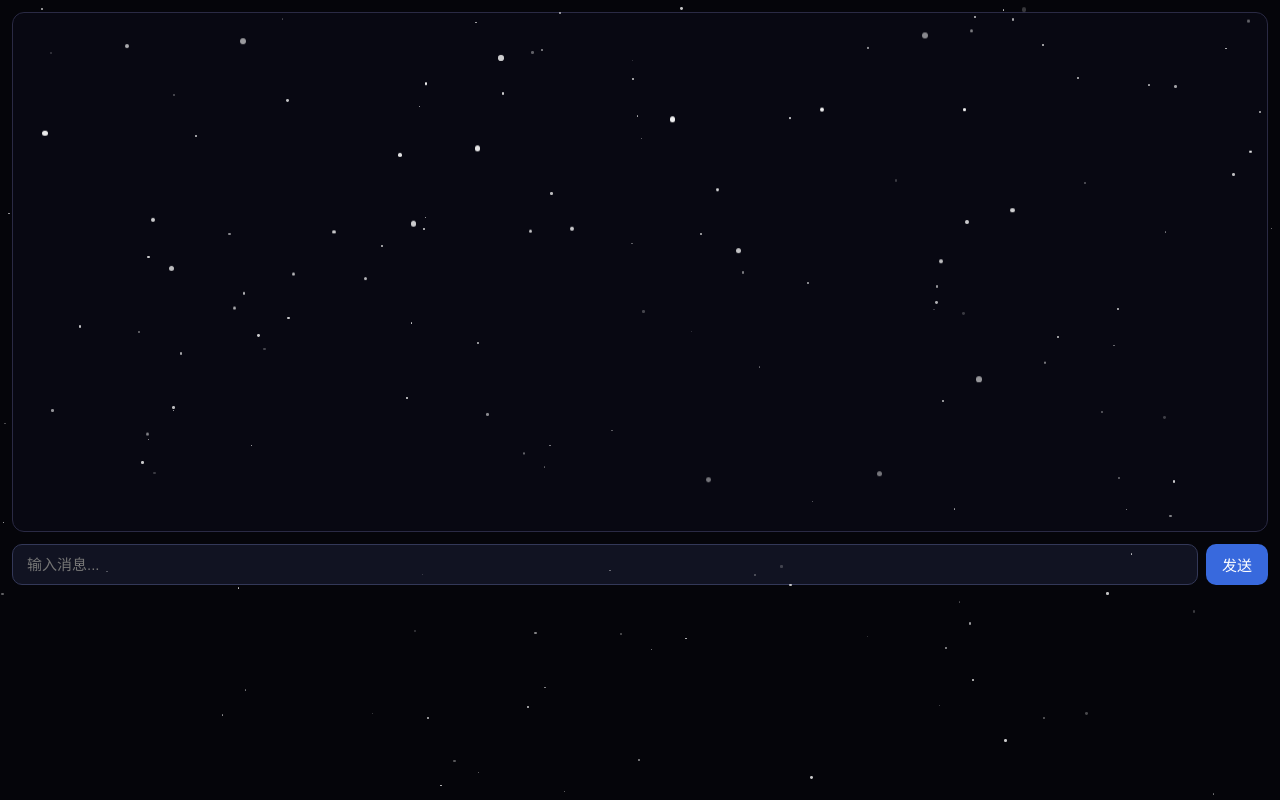
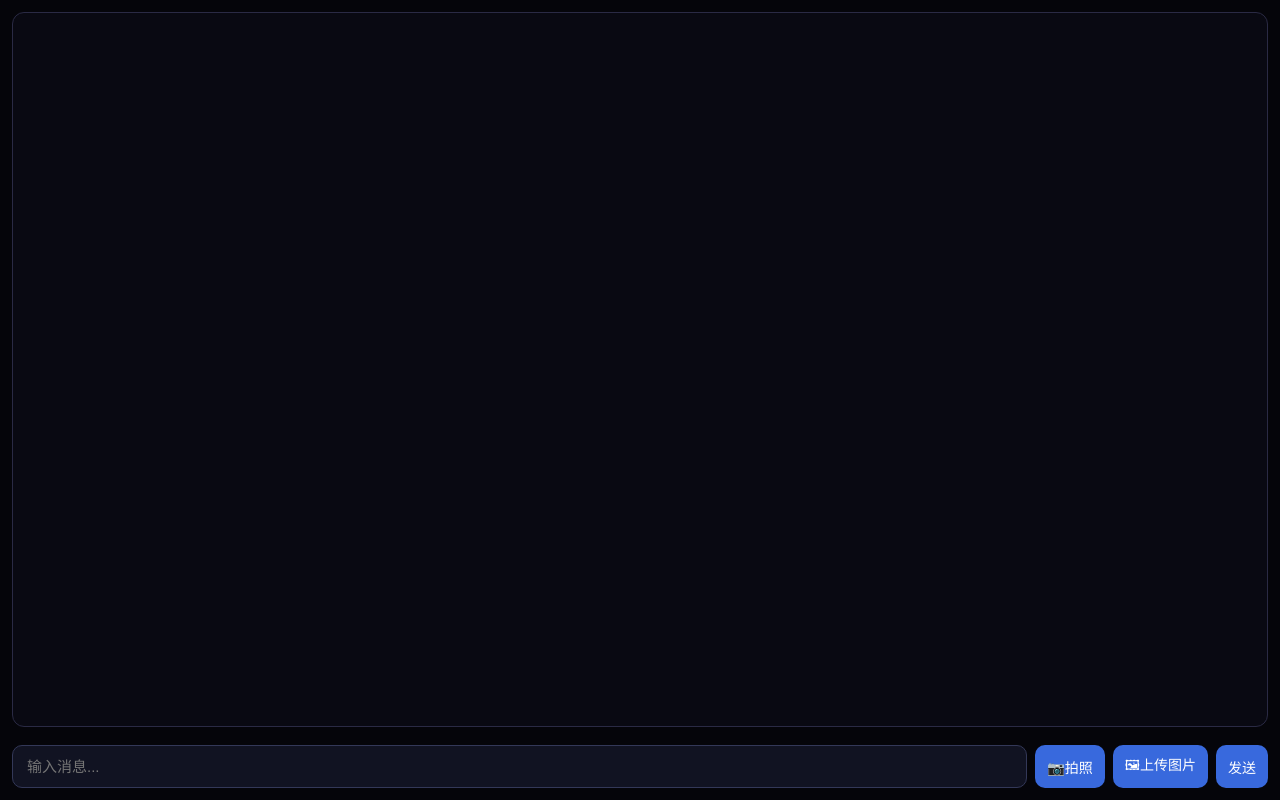
Before and after one commit to Adkio123/Adkio123.github.io, a plain HTML site: page index.html in a window 1280 px wide. Drawn offline with Linux system fonts and the light colour scheme.

Commit message:
Add files via upload

```diff
--- a/index.html
+++ b/index.html
@@ -2,45 +2,29 @@
 <html lang="zh-CN">
 <head>
 <meta charset="UTF-8">
-<meta name="viewport" content="width=device-width, initial-scale=1.0">
+<meta name="viewport" content="width=device-width, initial-scale=1.0,maximum-scale=1,user-scalable=no">
 <title>测试版 AI 1.0</title>
 <style>
 *{margin:0;padding:0;box-sizing:border-box}
-body{
+html,body{
     background:#05050a;
     color:#f0f4ff;
-    padding:12px;
-    font-family:"Segoe UI",Roboto,system-ui,-apple-system,BlinkMacSystemFont,"PingFang SC","Microsoft YaHei",sans-serif;
-    overflow-x:hidden;
-    min-height:100vh;
+    font-family:system-ui,sans-serif;
+    overflow:hidden;
+    height:100vh;
+    display:flex;
+    flex-direction:column;
 }
-/* 星星置顶，允许点击穿透 */
-#stars{
-    position:fixed;
-    top:0;left:0;
-    width:100vw;height:100vh;
-    z-index:9998;
-    pointer-events:none;
-}
-/* 雪花置顶最高层级，不会拦截鼠标点击 */
-#snow{
-    position:fixed;
-    top:0;left:0;
-    width:100vw;height:100vh;
-    z-index:9999;
-    pointer-events:none;
-}
+#stars{position:fixed;top:0;left:0;width:100vw;height:100vh;z-index:-1;pointer-events:none}
+#snow{position:fixed;top:0;left:0;width:100vw;height:100vh;z-index:-1;pointer-events:none}
 #chatBox{
-    position:relative;
-    z-index:1;
-    height:65vh;
+    flex:1;
     overflow-y:auto;
     border:1px solid #2a2a44;
     border-radius:12px;
     padding:12px;
-    margin-bottom:12px;
+    margin:12px;
     background:rgba(12,12,24,0.65);
-    backdrop-filter:blur(4px);
 }
 .user{
     background:#244088;
@@ -51,7 +35,6 @@ body{
     max-width:82%;
     margin-left:auto;
     font-size:15px;
-    line-height:1.5;
 }
 .ai{
     background:#1f2238;
@@ -62,11 +45,10 @@ body{
     max-width:82%;
     margin-right:auto;
     font-size:15px;
-    line-height:1.5;
 }
+#previewArea{padding:0 12px 6px 12px;}
 #bar{
-    position:relative;
-    z-index:1;
+    padding:0 12px 12px 12px;
     display:flex;
     gap:8px;
     flex-wrap:wrap;
@@ -79,120 +61,145 @@ body{
     border-radius:10px;
     padding:11px 14px;
     font-size:15px;
-    min-width:140px;
+    min-width:100px;
     outline:none;
-}
-#inp:focus{
-    border-color:#5078dd;
 }
 button{
     background:#3869dd;
     color:#fff;
     border:none;
     border-radius:10px;
-    padding:9px 16px;
-    font-size:15px;
-    white-space:nowrap;
+    padding:9px 12px;
+    font-size:14px;
     cursor:pointer;
 }
-#chatBox::-webkit-scrollbar{width:6px;}
-#chatBox::-webkit-scrollbar-thumb{background:#384066;border-radius:3px;}
-
-@keyframes twinkle{
-    0%{opacity:0.2;}
-    100%{opacity:0.8;}
-}
-@keyframes snowfall{
-    0%{transform:translateY(-10px);opacity:0;}
-    10%{opacity:1;}
-    100%{transform:translateY(100vh);opacity:0;}
-}
+.preview-img{max-width:140px;border-radius:8px;margin:4px 0}
+@keyframes twinkle {0%{opacity:0.2}100%{opacity:0.8}}
+@keyframes snowfall {0%{transform:translateY(-10px);opacity:0}10%{opacity:1}100%{transform:translateY(100vh);opacity:0}}
 </style>
 </head>
 <body>
 <div id="stars"></div>
 <div id="snow"></div>
-
 <div id="chatBox"></div>
+<input type="file" id="imgFileInput" accept="image/*" capture="camera" style="display:none">
+<input type="file" id="uploadFileInput" accept="image/*" style="display:none">
+<div id="previewArea"></div>
 <div id="bar">
-    <input id="inp" placeholder="输入消息...">
-    <button onclick="send()">发送</button>
+<input id="inp" placeholder="输入消息...">
+<button id="btnImg">📷拍照</button>
+<button id="btnUpload">🖼上传图片</button>
+<button onclick="_0x88f2a7()">发送</button>
 </div>
 
 <script>
-const API_URL = "https://speed.toter.me/v1/chat/completions";
-const MODEL = "claude-sonnet-4-5";
-const SYSTEM_PROMPT = "你是我的专属AI，回答简洁友好，只处理文本对话。";
+const _0xrealapi="https://open.bigmodel.cn/api/paas/v4/chat/completions";
+const _0xmodelid="glm-4.6v-flash";
+const _0xsystemtext="你是我的专属AI，回答简短精炼。没有收到图片的时候就只做文字对话。";
+const _0xkeystr="Bearer 1e6115fa1007495ea97c0ca849672b53.NeDHwVQEDmysVcHf";
+let selectedImageBase64=null;
 
-// 创建星星
-const starsDom = document.getElementById("stars");
-for(let i=0;i<120;i++){
-    const s = document.createElement("div");
-    const size = Math.random()*2+1;
-    s.style.position = "absolute";
-    s.style.background = "#fff";
-    s.style.borderRadius = "50%";
-    s.style.width = size+"px";
-    s.style.height = size+"px";
-    s.style.left = Math.random()*100+"%";
-    s.style.top = Math.random()*100+"%";
-    s.style.opacity = Math.random()*0.7+0.2;
-    s.style.animation = `twinkle ${Math.random()*3+2}s infinite ease-in-out alternate`;
-    starsDom.appendChild(s);
+const _0xstarwrap=document.getElementById("stars");
+for(let _0xi=0;_0xi<120;_0xi++){
+    const _0xs=document.createElement("div");
+    const _0xsz=Math.random()*2+1;
+    _0xs.style.position="absolute";
+    _0xs.style.background="#fff";
+    _0xs.style.borderRadius="50%";
+    _0xs.style.width=_0xsz+"px";
+    _0xs.style.height=_0xsz+"px";
+    _0xs.style.left=Math.random()*100+"%";
+    _0xs.style.top=Math.random()*100+"%";
+    _0xs.style.animation=`twinkle ${Math.random()*3+2}s infinite ease-in-out alternate`;
+    _0xstarwrap.appendChild(_0xs);
 }
 
-// 创建雪花
-const snowDom = document.getElementById("snow");
-function createSnow(){
-    const flake = document.createElement("div");
-    const size = Math.random()*4+2;
-    flake.style.position = "absolute";
-    flake.style.background = "#ffffff";
-    flake.style.borderRadius = "50%";
-    flake.style.width = size+"px";
-    flake.style.height = size+"px";
-    flake.style.left = Math.random()*100+"%";
-    flake.style.animation = `snowfall ${Math.random()*8+6}s linear infinite`;
-    snowDom.appendChild(flake);
-    setTimeout(()=>flake.remove(),14000);
+const _0xsnowwrap=document.getElementById("snow");
+function _0xsnowgen(){
+    const _0xflk=document.createElement("div");
+    const _0xfsz=Math.random()*4+2;
+    _0xflk.style.position="absolute";
+    _0xflk.style.background="#ffffff";
+    _0xflk.style.borderRadius="50%";
+    _0xflk.style.width=_0xfsz+"px";
+    _0xflk.style.height=_0xfsz+"px";
+    _0xflk.style.left=Math.random()*100+"%";
+    _0xflk.style.animation=`snowfall ${Math.random()*8+6}s linear infinite`;
+    _0xsnowwrap.appendChild(_0xflk);
+    setTimeout(()=>_0xflk.remove(),14000);
 }
-setInterval(createSnow,120);
+setInterval(_0xsnowgen,120);
 
-async function send(){
-    const text = inp.value.trim();
-    if(!text) return;
-    chatBox.innerHTML += `<div class="user">${text}</div>`;
-    inp.value = "";
-    chatBox.scrollTop = chatBox.scrollHeight;
+document.getElementById("btnImg").onclick=function(){
+    document.getElementById("imgFileInput").click();
+};
 
-    const messages = [
-        {role:"system", content:SYSTEM_PROMPT},
-        {role:"user", content:text}
+document.getElementById("btnUpload").onclick=function(){
+    document.getElementById("uploadFileInput").click();
+};
+
+function handleFile(file){
+    if(!file) return;
+    const reader=new FileReader();
+    reader.onload=function(ev){
+        selectedImageBase64=ev.target.result;
+        document.getElementById("previewArea").innerHTML=`<img class="preview-img" src="${selectedImageBase64}"><br><span style="color:#aaa">已选择图片，输入文字后点发送</span>`;
+    };
+    reader.readAsDataURL(file);
+}
+
+document.getElementById("imgFileInput").onchange=function(e){
+    handleFile(e.target.files[0]);
+};
+
+document.getElementById("uploadFileInput").onchange=function(e){
+    handleFile(e.target.files[0]);
+};
+
+async function _0x88f2a7(){
+    const _0xtxt=inp.value.trim();
+    if(!_0xtxt && !selectedImageBase64)return;
+    let userContent;
+    if(selectedImageBase64){
+        userContent=[
+            {"type":"text","text":_0xtxt||"请描述这张图片"},
+            {"type":"image_url","image_url":{"url":selectedImageBase64}}
+        ];
+        chatBox.innerHTML+=`<div class="user">${_0xtxt||"[图片提问]"}<br><img class="preview-img" src="${selectedImageBase64}"></div>`;
+    }else{
+        userContent=_0xtxt;
+        chatBox.innerHTML+=`<div class="user">${_0xtxt}</div>`;
+    }
+    inp.value="";
+    document.getElementById("previewArea").innerHTML="";
+    chatBox.scrollTop=chatBox.scrollHeight;
+    const _0xmsg=[
+        {role:"system",content:_0xsystemtext},
+        {role:"user",content:userContent}
     ];
-
     try{
-        const res = await fetch(API_URL,{
+        const _0xresp=await fetch(_0xrealapi,{
             method:"POST",
             headers:{
-                "Authorization":"Bearer sk-WvYQUPHX2qbDNBMi7ZlzUQ4pmbnkqinDarSrjmtl31JJTB17",
+                "Authorization":_0xkeystr,
                 "Content-Type":"application/json"
             },
             body:JSON.stringify({
-                model:MODEL,
-                messages:messages,
+                model:_0xmodelid,
+                messages:_0xmsg,
                 temperature:0.7
             })
         });
-        const data = await res.json();
-        const ans = data.choices[0].message.content;
-        chatBox.innerHTML += `<div class="ai">${ans}</div>`;
-    }catch(err){
-        chatBox.innerHTML += `<div class="ai">❌请求失败：${err.message}</div>`;
+        const _0xdata=await _0xresp.json();
+        const _0xout=_0xdata.choices[0].message.content;
+        chatBox.innerHTML+=`<div class="ai">${_0xout}</div>`;
+    }catch(_0xerr){
+        chatBox.innerHTML+=`<div class="ai">❌请求失败：${_0xerr.message}</div>`;
     }
-    chatBox.scrollTop = chatBox.scrollHeight;
+    chatBox.scrollTop=chatBox.scrollHeight;
+    selectedImageBase64=null;
 }
-
-inp.addEventListener("keydown",e=>{if(e.key==="Enter") send()})
+inp.addEventListener("keydown",e=>{if(e.key==="Enter")_0x88f2a7()})
 </script>
 </body>
 </html>
```
